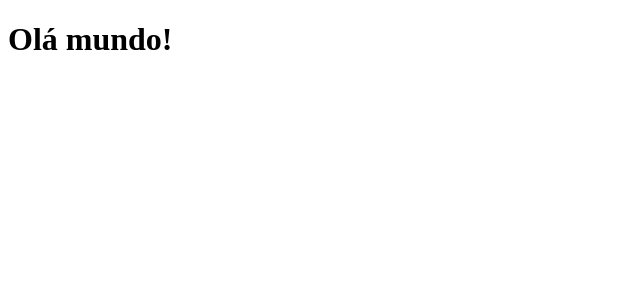
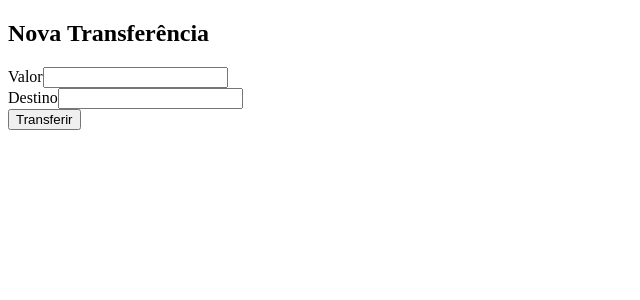
Before and after one commit to fehferreira/angularPersonalBank, an Angular app: page / in a window 1280 px wide. Shown: the top 300 px of the page, without its empty margins (0-640 px from the left). Built offline with nearby package versions, Linux system fonts and the light colour scheme.

Commit message:
Creating a new form on app-root

```diff
--- a/src/app/app.component.html
+++ b/src/app/app.component.html
@@ -1 +1,13 @@
-<h1>Olá mundo!</h1>
+<form>
+  <h2>Nova Transferência</h2>
+  <div>
+    <label for="valor">Valor</label>
+    <input id="valor" type="text">
+  </div>
+  <div>
+    <label for="destino">Destino</label>
+    <input id="valor" type="text">
+  </div>
+
+  <button>Transferir</button>
+</form>
```
